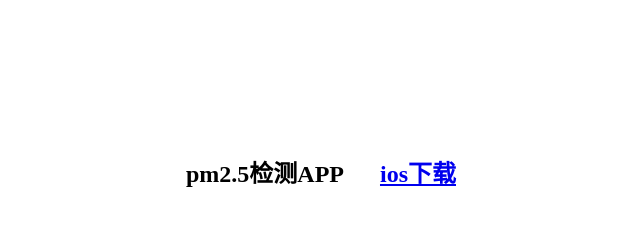
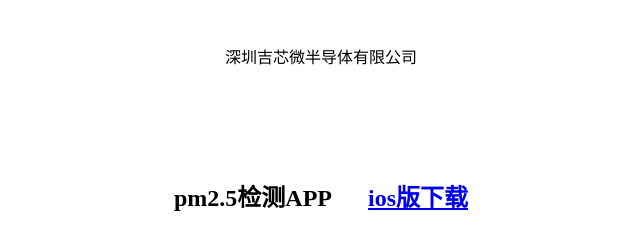
Before and after one commit to lupengfei/jxwsemi, a plain HTML site: page index.html in a window 1280 px wide. Shown: the whole page, without its empty margins (319-959 px from the left). Drawn offline with Linux system fonts and the light colour scheme.

Commit message:
Update index.html

```diff
--- a/index.html
+++ b/index.html
@@ -4,13 +4,18 @@
 </head>
 <body>
 
-<div align="center">
-  <br/><br/><br/><br/><br/><br/><br/>
 
+  <br/><br/>
+
+    <div align="center">
+       深圳吉芯微半导体有限公司
+    </div>
+  <br/><br/><br/><br/><br/>
+ <div align="center">
     <h2>pm2.5检测APP&nbsp;&nbsp; &nbsp;&nbsp;
 
     <a href="itms-services://?action=download-manifest&url=https://lupengfei.github.io/jxwsemi/manifest.plist">
-      ios下载
+      ios版下载
     </a>
 
     </h2>
```
